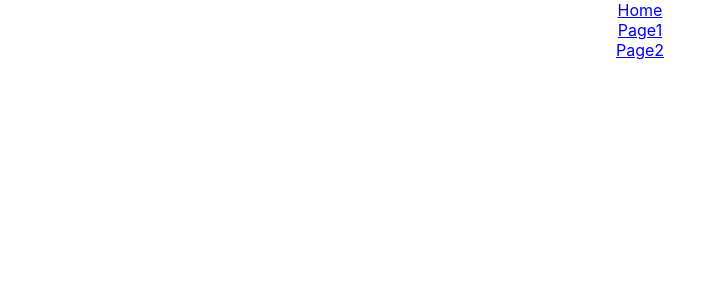
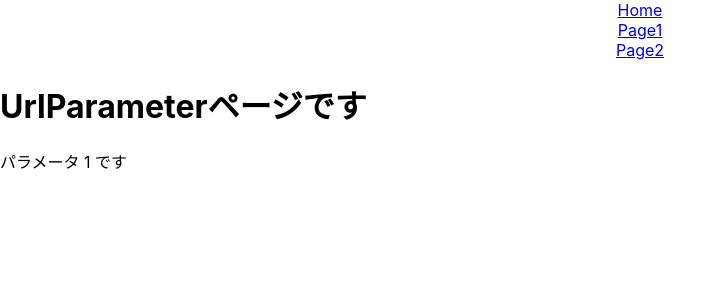
Before and after one commit to naoya01/practice-react--2, a React (Create React App) app in the folder react-router-practise/: page /page2/1 in a window 1280 px wide. Before the commit this address had no page. Shown: the top 300 px of the page, without its empty margins (0-725 px from the left). Built offline with nearby package versions, Linux system fonts and the light colour scheme.

Commit message:
ルーティング パラメータ

```diff
--- a/react-router-practise/src/Page2.jsx
+++ b/react-router-practise/src/Page2.jsx
@@ -1,8 +1,13 @@
+import { Link } from "react-router-dom";
+
 export const Page2 = () => {
   return(
     <>
       <div>
         <h1>Page2ページです</h1>
+        <Link to="/page2/100">URL Parameter</Link>
+        <br/>
+        <Link to="/page2/100?name=hogehoge">Query Parameter</Link>
       </div>
     </>
   );
--- /dev/null
+++ b/react-router-practise/src/UrlParameter.jsx
@@ -0,0 +1,16 @@
+import {useParams} from "react-router-dom"
+
+import { Link } from "react-router-dom";
+
+export const UrlParameter = () => {
+  const {id}  = useParams();
+  console.log({id});
+  return(
+    <>
+      <div>
+        <h1>UrlParameterページです</h1>
+        <p>パラメータ {id} です</p>
+      </div>
+    </>
+  );
+};
--- a/react-router-practise/src/router/Router.jsx
+++ b/react-router-practise/src/router/Router.jsx
@@ -5,6 +5,7 @@
 
 import { Page1DetailA } from "../Page1DetailA";
 import { Page1DetailB } from "../Page1DetailB";
+import { UrlParameter } from "../UrlParameter";
 export const Router = () => {
   return(
     <Routes>
@@ -15,6 +16,7 @@
       <Route path="/page1/detailB" element={<Page1DetailB />} />
 
       <Route path="/page2" element={<Page2 />} />
+      <Route path="/page2/:id" element={<UrlParameter />} />
     </Routes>
   );
 };
```
Also changed, not shown: react-router-practise/src/router/Page2Routes.jsx (added, +17 -0 lines).
